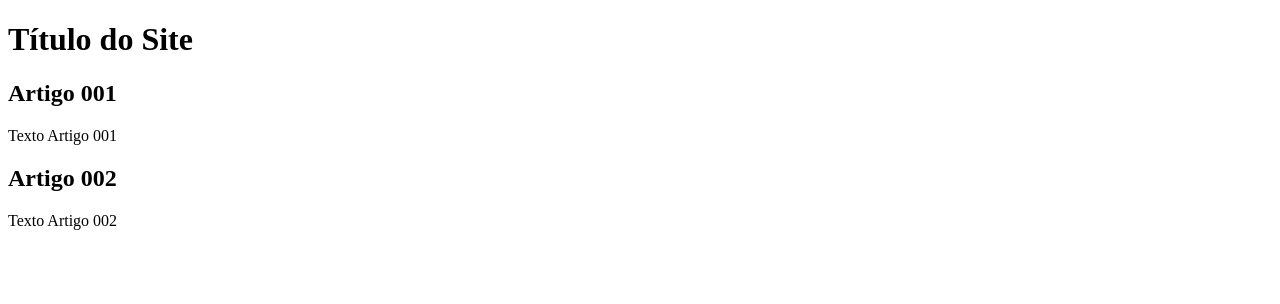
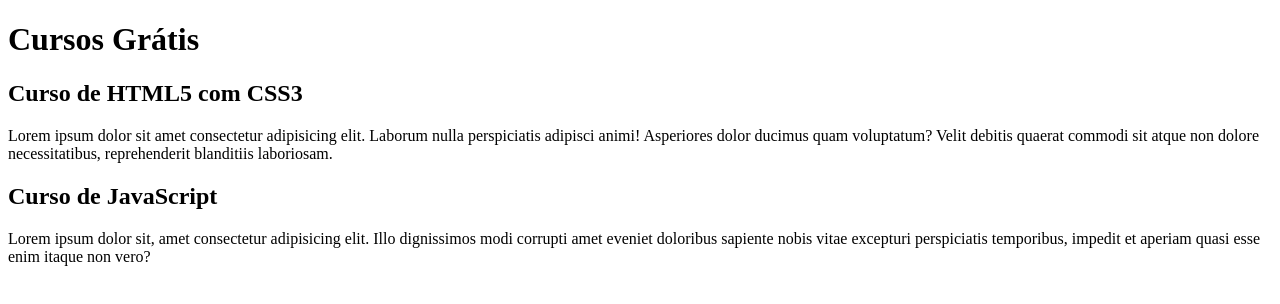
Before and after one commit to Igorvcavalcanti/projeto-site, a plain HTML site: page index.html in a window 1280 px wide. Drawn offline with Linux system fonts and the light colour scheme.

Commit message:
comecei a escrever o conteúdo

```diff
--- a/index.html
+++ b/index.html
@@ -9,15 +9,15 @@
 <body>
     <main>
         <header>
-            <h1>Título do Site</h1>
+            <h1>Cursos Grátis</h1>
         </header>
         <article>
-            <h2>Artigo 001</h2>
-            <p>Texto Artigo 001</p>
+            <h2>Curso de HTML5 com CSS3</h2>
+            <p>Lorem ipsum dolor sit amet consectetur adipisicing elit. Laborum nulla perspiciatis adipisci animi! Asperiores dolor ducimus quam voluptatum? Velit debitis quaerat commodi sit atque non dolore necessitatibus, reprehenderit blanditiis laboriosam.</p>
         </article>
         <article>
-            <h2>Artigo 002</h2>
-            <p>Texto Artigo 002</p>
+            <h2>Curso de JavaScript</h2>
+            <p>Lorem ipsum dolor sit, amet consectetur adipisicing elit. Illo dignissimos modi corrupti amet eveniet doloribus sapiente nobis vitae excepturi perspiciatis temporibus, impedit et aperiam quasi esse enim itaque non vero?</p>
         </article>
     </main>
 </body>
```
